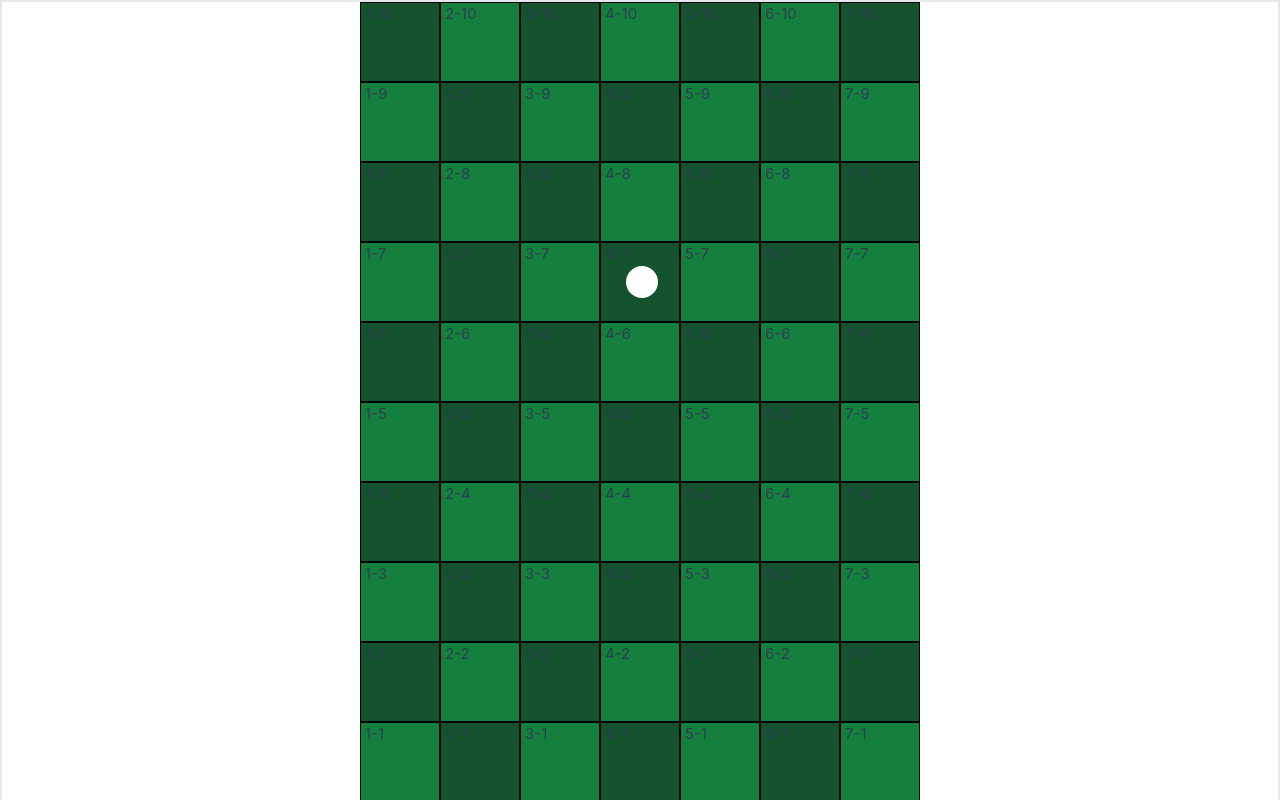
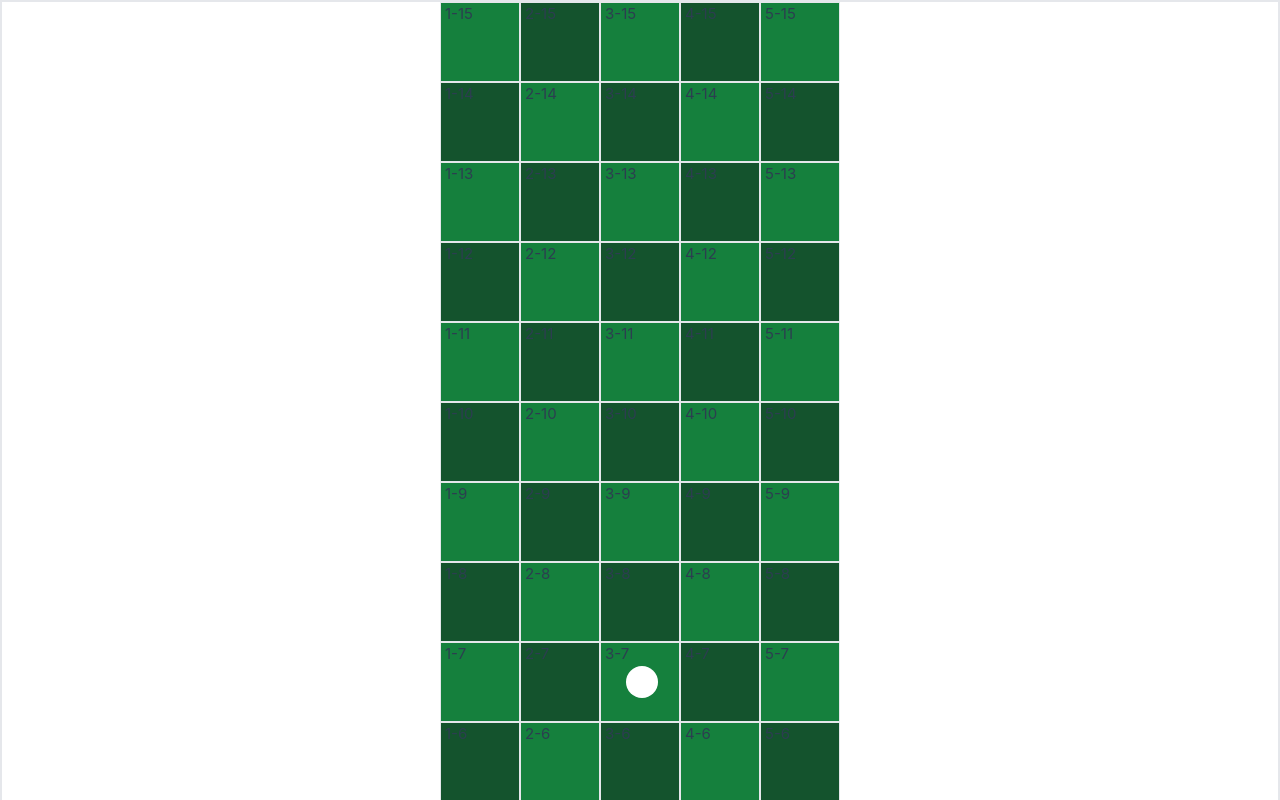
Before and after one commit to RussellShire/turn-based-football, a Vue app: page / in a window 1280 px wide. Shown: the top 800 px of the page. Built offline with nearby package versions, Linux system fonts and the light colour scheme.

Commit message:
Add Fynns first ever code, commented out but kept for posterity

```diff
--- a/src/App.vue
+++ b/src/App.vue
@@ -1,8 +1,9 @@
 <script setup>
   import { ref } from 'vue';
 
-  const rows = ref(10)
-  const cols = ref(7)
+  const rows = ref(15)
+  const cols = ref(5)
+  const ballPosition = ref('3-7');
 
   const range = (start, end) => {
     var ans = [];
@@ -11,8 +12,6 @@
     }
     return ans;
   }
-
-  const ballPosition = ref('4-7');
 
   const findAdjacent = (startLocation, distance) => {
     const distanceRange = range(distance *-1, distance).filter(num => num != 0);
@@ -59,6 +58,52 @@
     })
     return match;
   }
+
+  // FYNN's first code
+  // const pressCount = ref(0)
+  // const showButton = ref(true)
+
+  // const test = () => {
+  //   pressCount.value = pressCount.value + 1
+
+    // if (pressCount.value < 5) {
+    //   console.log("Ouch! Hey don't press me!-I might say press but still it REALLY HURTS")
+    // } else if (pressCount.value < 15 ) {
+    //   console.log("You really don't quit!")
+    // } else if (pressCount.value < 30 ) {
+    //   console.log("for the millionth time, STOP IT!!!!")
+    // } else if (pressCount.value < 100 ) {
+    //   console.log("Im in hospital now!")
+    // }else if (pressCount.value < 101 )  {
+    //   console.log("WILL YOU STOP DESTROYING ME!!!")
+    //   console.log("That's it, I'm off!")
+    //   showButton.value = false
+    // }
+    // }
+
+
+  function dragstartHandler(ev) {
+    // Add the target element's id to the data transfer object
+    ev.dataTransfer.setData("text/plain", ev.target.id);
+    console.log('Hello Fynn')
+  }
+
+  function dropHandler(ev) {
+    ev.preventDefault();
+    // Get the id of the target and add the moved element to the target's DOM
+    const data = ev.dataTransfer.getData("text/plain");
+    console.log(data);
+    ballPosition.value = data;
+    // ev.target.appendChild(document.getElementById(data));
+
+  }
+
+  window.addEventListener("DOMContentLoaded", () => {
+    // Get the element by id
+    const element = document.getElementById(ballPosition.value);
+    // Add the ondragstart event listener
+    element.addEventListener("dragstart", dragstartHandler);
+  });
 </script>
 
 <template>
@@ -70,17 +115,26 @@
     >
       <div
         v-for="(box, indexXaxis) in cols"
-        @click="highLightAdjacent([(indexXaxis+1), (indexYaxis+1)], 1)"
         :key="indexXaxis"
         :class="isHighlighted([(indexXaxis+1), (indexYaxis+1)]) ? ' bg-red-600' : ((indexXaxis+1) + (indexYaxis+1)) % 2 === 0 ? 'bg-green-700' : 'bg-green-900'"
-        class="border border-black w-20 h-20 pl-1"
+        class="border border-red w-20 h-20 pl-1"
+        @click="highLightAdjacent([(indexXaxis+1), (indexYaxis+1)], 2)"
+
       >
         {{indexXaxis+1}}-{{indexYaxis+1}}
         <div
-          :id="(indexXaxis+1)+'-'+(indexYaxis+1)"
           class="flex justify-center items-center"
         >
-          <div v-if="ballPosition === (indexXaxis+1)+'-'+(indexYaxis+1)" class="w-8 h-8 bg-white rounded-3xl"></div>
+          <div
+            v-if="ballPosition === (indexXaxis+1)+'-'+(indexYaxis+1)"
+            :id="(indexXaxis+1)+'-'+(indexYaxis+1)"
+            class="w-8 h-8 bg-white rounded-3xl"
+            draggable="true"
+            @ondrop="dropHandler(event)"
+          >
+          <!-- <div class="text-red-500">hello</div>
+          <button @click="test" v-if="showButton" class="px-2 bg-black rounded">press</button> -->
+          </div>
         </div>
       </div>
     </div>
```
